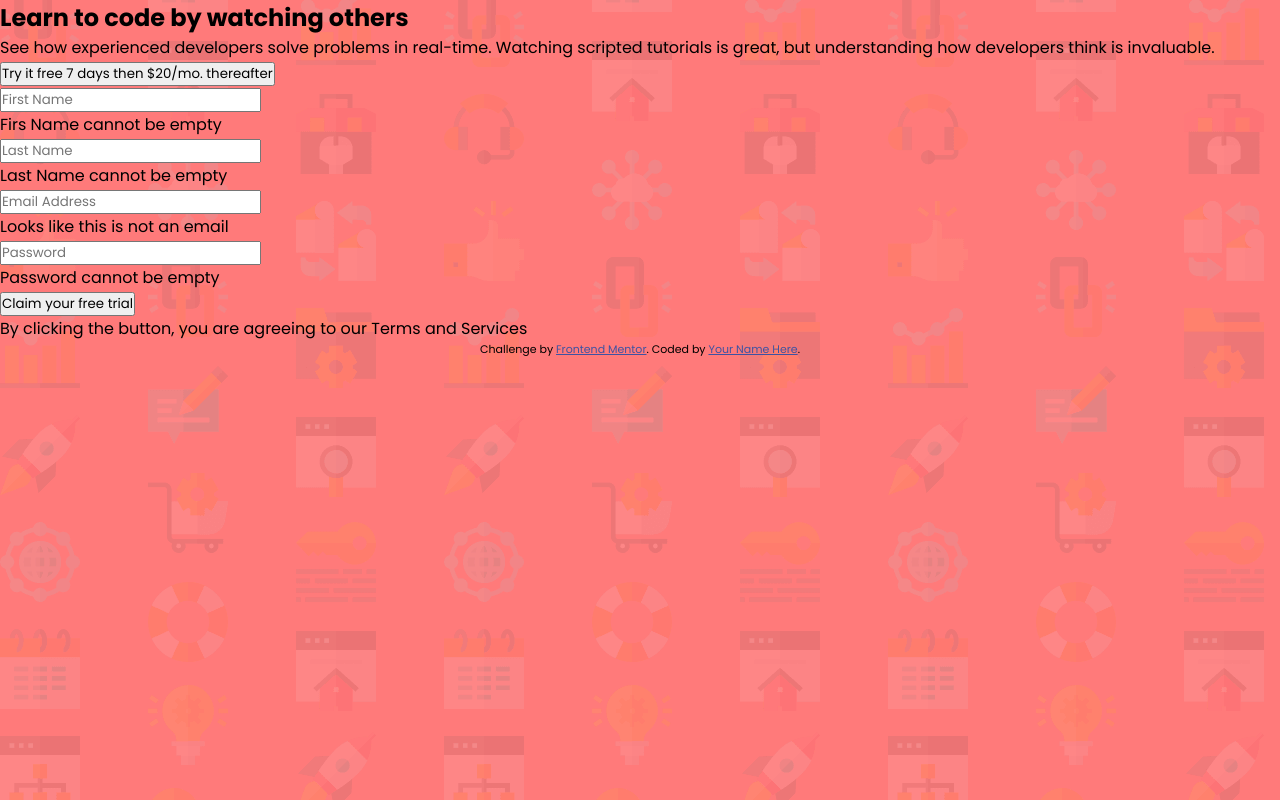
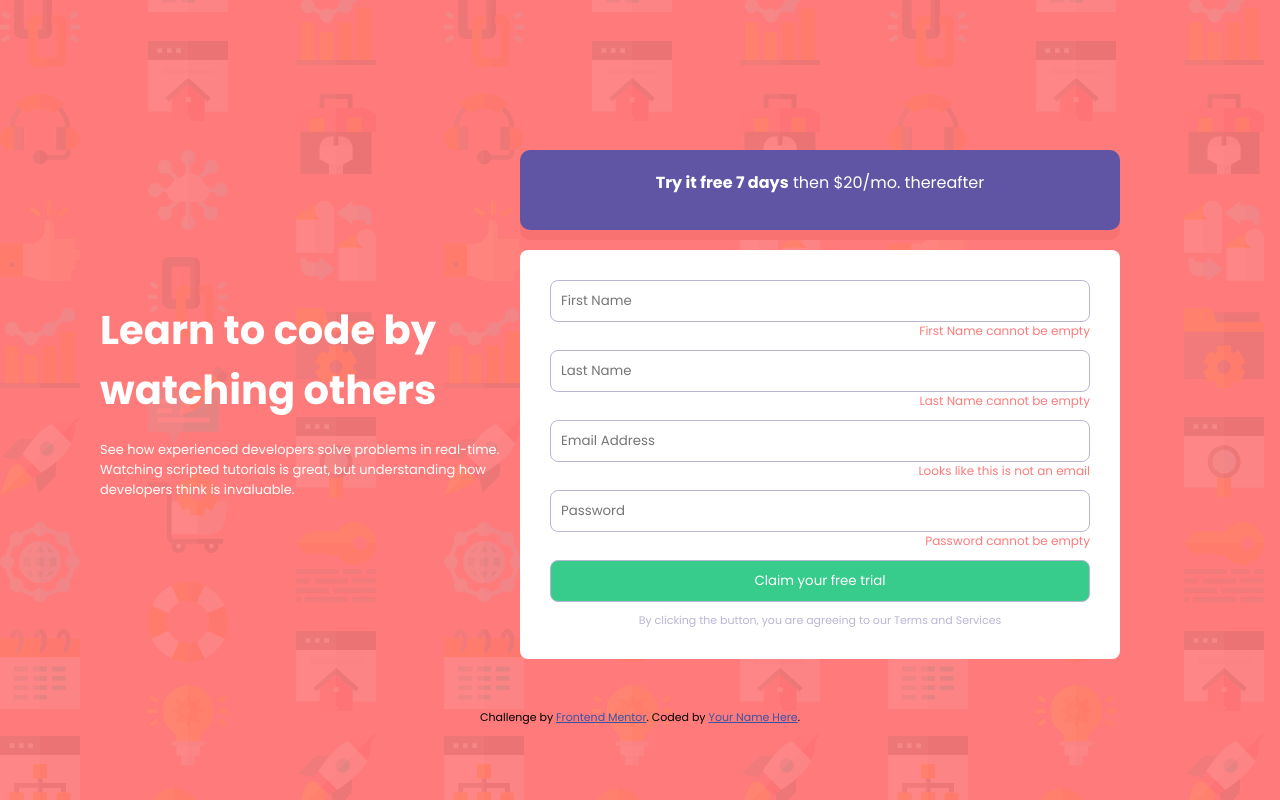
Before and after one commit to Rodjfreitas/formulario-de-inscricao, a plain HTML site: page index.html in a window 1280 px wide. Drawn offline with Linux system fonts and the light colour scheme.

Commit message:
style: responsividade e organização de fontes, larguras, alturas de objetos

```diff
--- a/css/estilo.css
+++ b/css/estilo.css
@@ -7,8 +7,142 @@
 
 :root{
     --background-color-main:hsl(0, 100%, 74%);
+    --background-color-blue: hsl(248, 32%, 49%);
+    --global-border-color: hsl(246, 25%, 77%);
+    --global-green-color: hsl(154, 59%, 51%);
+
 }
 
 body{
-    background-color: var(--background-color-main) ;
+    background-color: var(--background-color-main);
 }
+
+#informacoes{
+    margin: auto;
+    text-align: center;
+    width: 310px;
+    margin-top: 50px;
+    margin-bottom: 30px;
+    color: white;
+}
+
+#informacoes p{
+   font-size: 16px;
+   margin-top: 20px;
+}
+
+#formulario{
+    background-color: transparent;
+    margin: auto;
+    width: 310px;
+}
+
+.btnMain{
+    height: 80px;
+    padding: 20px 50px;
+    background-color: var(--background-color-blue);
+    border-radius: 10px;
+    margin-bottom: 20px;
+    box-shadow: 0 10px 0 0 hsl(0, 91%, 71%);
+
+}
+
+.btnMain p{
+    text-align: center;
+    color: white;
+}
+
+input{
+    width: 250px;
+    padding: 10px;
+    border-radius: 8px;
+    border: 1px solid var(--global-border-color);
+}
+
+.formulario{
+    background-color: white;
+    width: 310px;
+    padding: 30px;
+    border-radius: 8px;
+}
+
+.alert{
+    font-size: 12px;
+    float: right;
+    margin: 0px 0px 10px;
+    color: var(--background-color-main);
+}
+
+.btnEnter{
+    background-color:var(--global-green-color) ;
+    color: white;
+}
+
+.btnEnter:hover{
+    cursor: pointer;
+}
+
+.cabecalho{
+    font-size: 11px;
+    text-align: center;
+    margin-top: 10px;
+    color: var(--global-border-color);
+}
+
+@media(min-width: 1000px){
+    section{
+        display: grid;
+        grid-template-areas:
+        'A B';
+        grid-template-columns: 1fr 1fr;
+        margin-top: 150px;
+        gap: 0;
+    }
+
+    #informacoes{
+        grid-area: A;
+        display: flex;
+        width: 420px;
+        margin-top: 150px;
+        margin-left: 100px;
+        flex-direction: column;
+        align-items: center;
+
+    }
+
+    #informacoes h1{
+        font-size: 40px;
+        text-align: left;
+    }
+
+
+
+    #informacoes p{
+       font-size: 13px;
+       text-align: left;
+       margin-top: 20px;
+    }
+
+    #formulario{
+        background-color: transparent;
+        margin: auto;
+        margin-right: 200px;
+        width: 600px;
+    }
+
+    input{
+        width: 540px;
+        padding: 10px;
+        border-radius: 8px;
+        border: 1px solid var(--global-border-color);
+    }
+
+    .formulario{
+        background-color: white;
+        width: 600px;
+        padding: 30px;
+        border-radius: 8px;
+    }
+
+
+}
--- a/index.html
+++ b/index.html
@@ -14,7 +14,7 @@
 
   <!-- Feel free to remove these styles or customise in your own stylesheet 👍 -->
   <style>
-    .attribution { font-size: 11px; text-align: center; }
+    .attribution { font-size: 11px; text-align: center; margin-top: 50px; }
     .attribution a { color: hsl(228, 45%, 44%); }
 
     body{
@@ -31,22 +31,24 @@
     </div>
 
     <div id="formulario">
-      <input type="button" value="Try it free 7 days then $20/mo. thereafter">
+      <div class="btnMain">
+        <p><strong>Try it free 7 days</strong> then $20/mo. thereafter</p>
+      </div>
       <div class="formulario">
         <input type="text" class="firstName" placeholder="First Name">
-        <p class="firstName-alert">Firs Name cannot be empty</p>
+        <p class="firstName-alert alert">First Name cannot be empty</p>
 
         <input type="text" class="lastName" placeholder="Last Name">
-        <p class="lastName-alert">Last Name cannot be empty</p>
+        <p class="lastName-alert alert">Last Name cannot be empty</p>
 
         <input type="email" class="email" placeholder="Email Address">
-        <p class="email-alert">Looks like this is not an email</p>
+        <p class="email-alert alert">Looks like this is not an email</p>
 
         <input type="password" class="senha" placeholder="Password">
-        <p class="senha-alert">Password cannot be empty</p>
+        <p class="senha-alert alert">Password cannot be empty</p>
 
-        <input type="button" value="Claim your free trial">
-        <p>By clicking the button, you are agreeing to our Terms and Services</p>
+        <input type="button" class="btnEnter" value="Claim your free trial">
+        <p class="cabecalho">By clicking the button, you are agreeing to our Terms and Services</p>
       </div>
     </div>
   </section>
```
